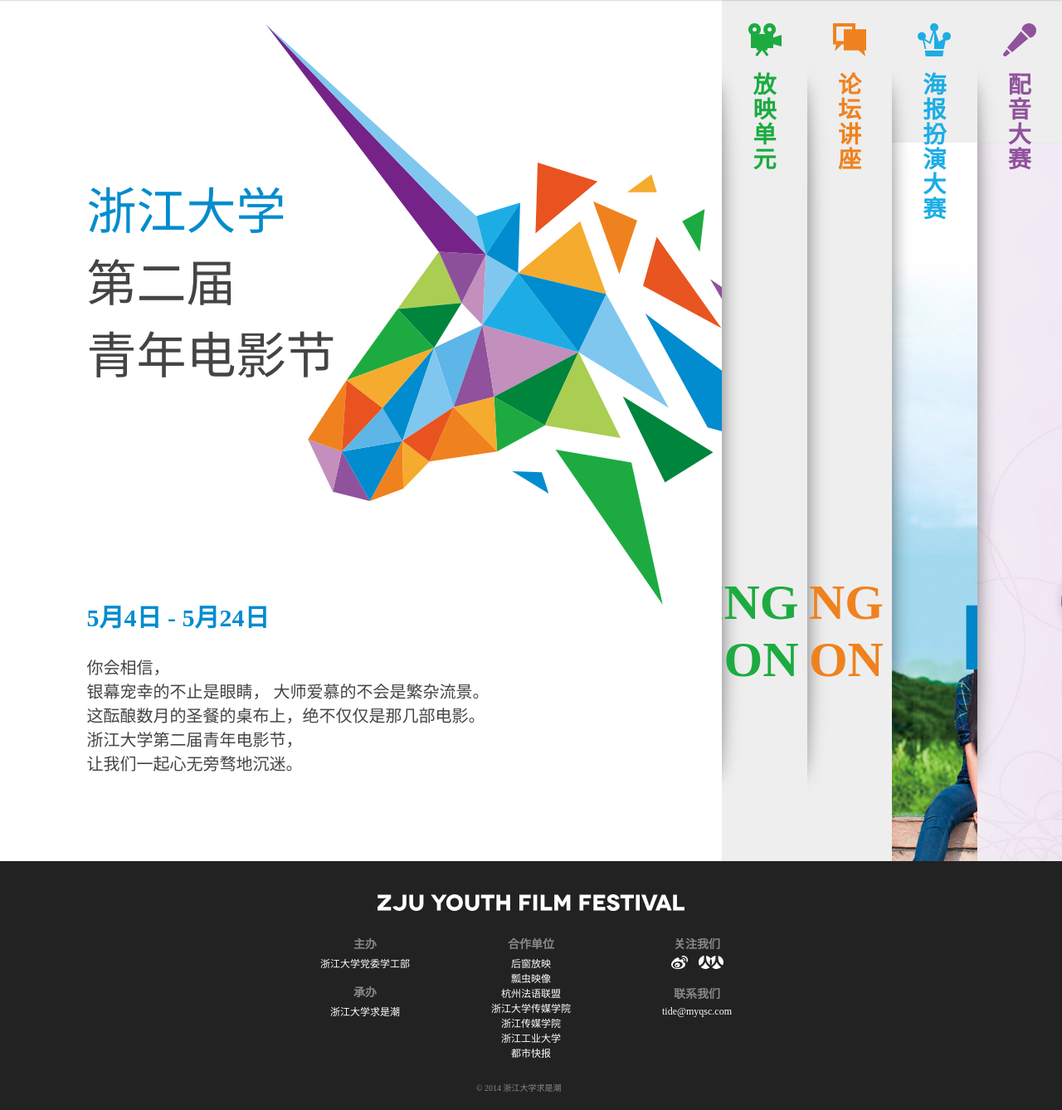
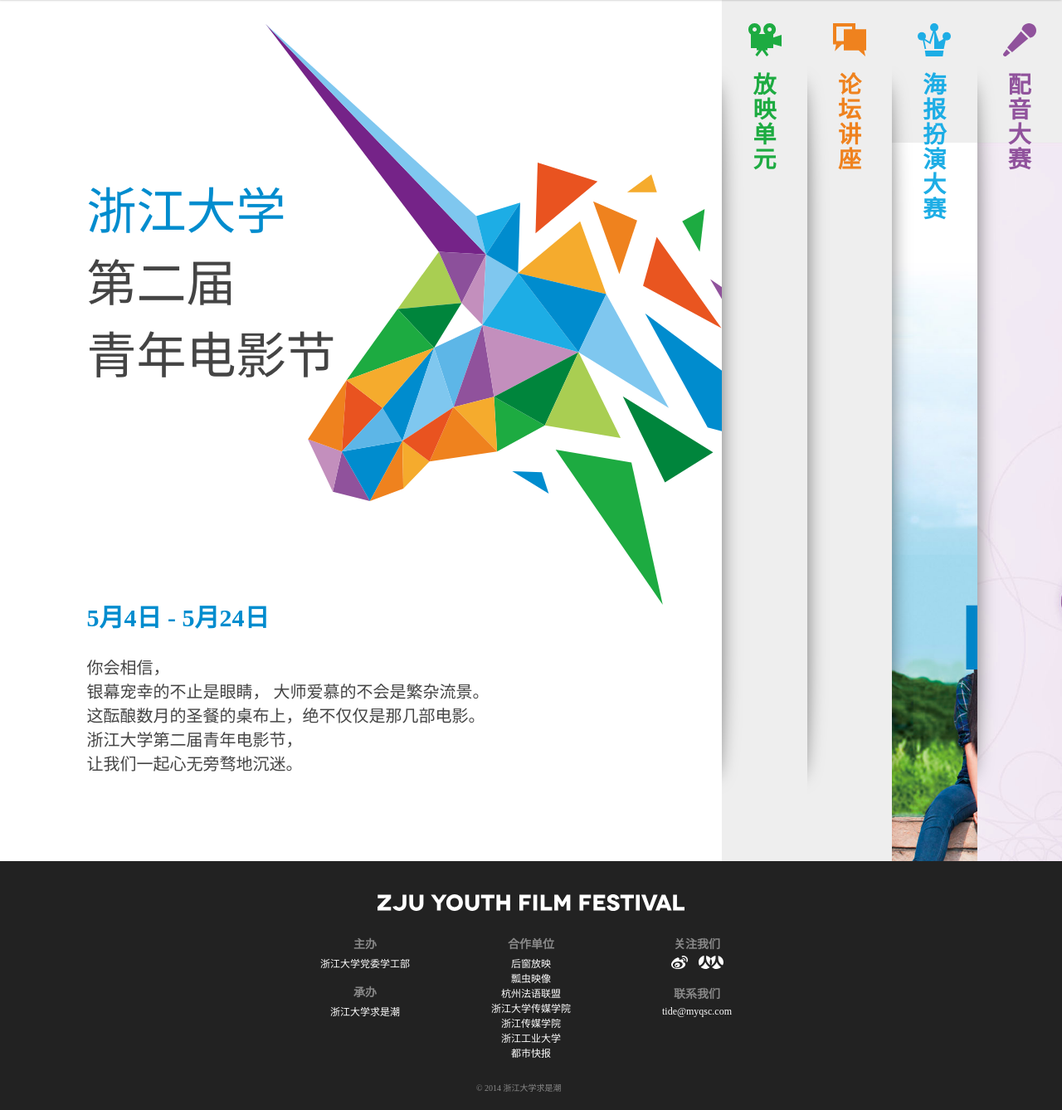
Before and after one commit to fnlctrl/ZJUYFF-2014, a PHP site: page / in a window 1280 px wide. Shown: the part 62-1400 px from the top of the page at 83% size. Run offline with PHP 8.4, Linux system fonts and the light colour scheme.

Commit message:
changed main

```diff
--- a/view/main.php
+++ b/view/main.php
@@ -75,16 +75,10 @@
 		<div id='main-show' class='slide shadow'>
 			<div id='main-show-icon' class='main-icon'><img class='svg' src='./img/main-show.svg'/></div>
 			<div class='main-title'>放映单元</div>
-			<div class='main-comingsoon'>
-				<p>COMING<br>SOON</p>
-			</div>
 		</div>
 		<div id='main-forum' class='slide shadow'>
 			<div id='main-forum-icon' class='main-icon'><img class='svg' src='./img/main-forum.svg'/></div>
 			<div class='main-title'>论坛讲座</div>
-			<div class='main-comingsoon'>
-				<p>COMING<br>SOON</p>
-			</div>
 		</div>
 		<div id='main-poster' class='slide shadow'>
 			<div id='main-poster-icon' class='main-icon'><img class='svg' src='./img/main-poster.svg'/></div>
```
